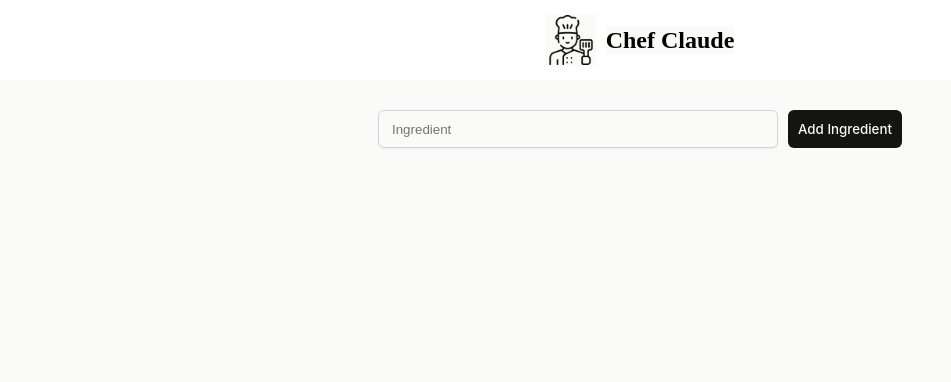
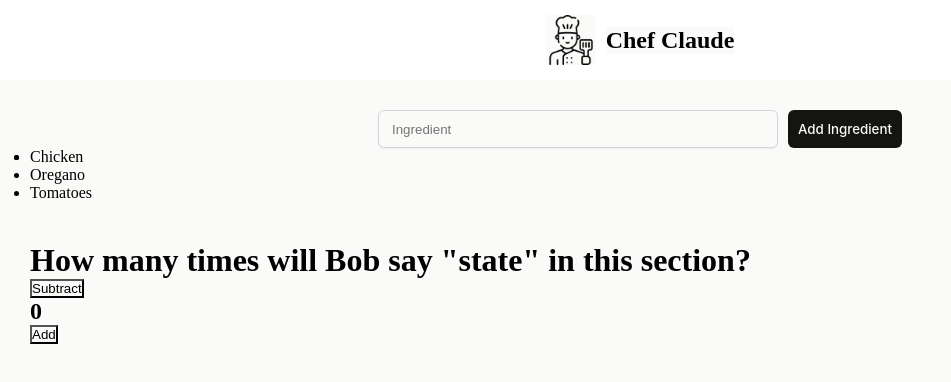
Before and after one commit to ibrahimmohamed3/Chef_claude, a React (Vite) app: page / in a window 1280 px wide. Shown: the top 382 px of the page, without its empty margins (0-951 px from the left). Built offline with nearby package versions, Linux system fonts and the light colour scheme.

Commit message:
add changes

```diff
--- a/src/App.jsx
+++ b/src/App.jsx
@@ -1,5 +1,6 @@
 import Header from './components/Header'
 import Main from './components/Main'
+import Count from './components/Count'
 import './App.css'
 
 function App() {
@@ -9,6 +10,7 @@ function App() {
     <>
     <Header />
     <Main />
+    <Count />
     </>
   )
 }
--- /dev/null
+++ b/src/components/Count.jsx
@@ -0,0 +1,28 @@
+import { useState } from "react"
+
+
+function Count(){
+    const [count, setCount] = useState(0)
+
+    function add(){
+        setCount(prevCount=>prevCount+1)
+    }
+    function subtract(){
+        setCount(prevCount=>prevCount-1)
+    }
+
+
+    return(
+        <>
+          <main className="container">
+            <h1>How many times will Bob say "state" in this section?</h1>
+            <div className="counter">
+                <button className="minus"onClick={subtract} aria-label="Decrease count">Subtract</button>
+                <h2 className="count">{count}</h2>
+                <button className="plus" onClick={add} aria-label="Increase count">Add</button>
+            </div>
+        </main>
+        </>
+    )
+}
+export default Count
--- a/src/components/Header.jsx
+++ b/src/components/Header.jsx
@@ -1,5 +1,6 @@
 import chefImg from '../assets/chef.png'
 import '../App.css'
+
 
 function Header(){
     return(
--- a/src/components/Main.jsx
+++ b/src/components/Main.jsx
@@ -1,11 +1,36 @@
 import '../App.css'
 function Main(){
+     const ingredients = ["Chicken", "Oregano", "Tomatoes"]
+
+     const mapedIngredient = ingredients.map(element=>(
+          <li key={element}>{element}</li>
+     )
+
+     )
+
+     function handleSubmit(event){
+        event.preventDefault()
+        const formData = new FormData(event.currentTarget)
+        const newIngredient = formData.get("ingredient")
+        ingredients.push(newIngredient)
+        console.log(ingredients)
+     }
+
     return(
         <main>
-            <form className="add-ingredient-form">
-                <input type="text" placeholder="Ingredient" />
-                <button>Add Ingredient</button>
+            <form
+                onSubmit={handleSubmit}
+                className="add-ingredient-form">
+                <input type="text"
+                placeholder="Ingredient"
+                name='ingredient'
+
+                />
+                <button >Add Ingredient</button>
             </form>
+            <ul>
+                <li>{mapedIngredient}</li>
+            </ul>
         </main>
     )
 }
```
